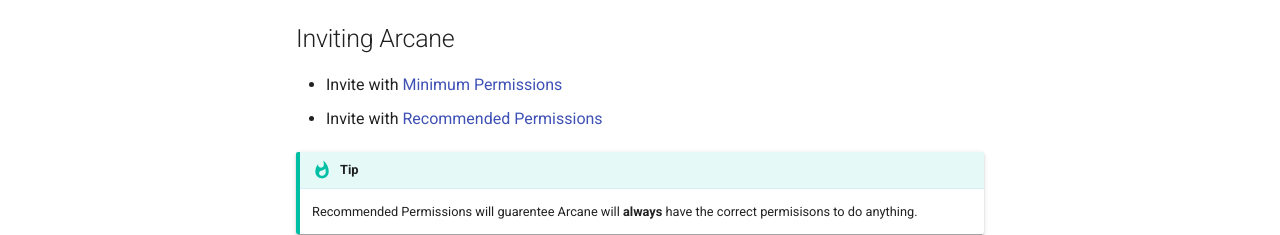
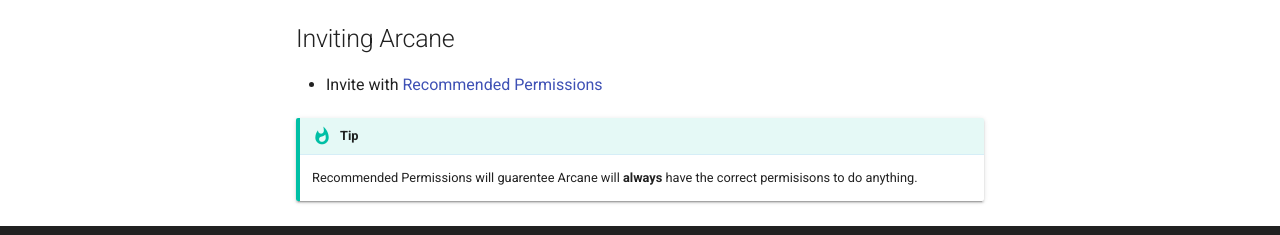
Before and after one commit to discord-cyanomous/ImDarkDiamond.github.io, a plain HTML site: page index.html in a window 1280 px wide. Shown: the part 572-807 px from the top of the page. Drawn offline with Linux system fonts and the light colour scheme.

Commit message:
Update index.html

```diff
--- a/index.html
+++ b/index.html
@@ -515,7 +515,6 @@ For support please visit our <a href="https://arcanebot.xyz/discord">discord</a>
 <p><a href="https://arcanebot.xyz/discord"><img src="https://discordapp.com/api/guilds/437808333295058955/embed.png?style=banner2"></a></p>
 <h2 id="inviting-arcane">Inviting Arcane</h2>
 <ul>
-<li>Invite with <a href="https://sike.com">Minimum Permissions</a></li>
 <li>Invite with <a href="https://arcanebot.xyz/invite">Recommended Permissions</a></li>
 </ul>
 <div class="admonition tip">
```
